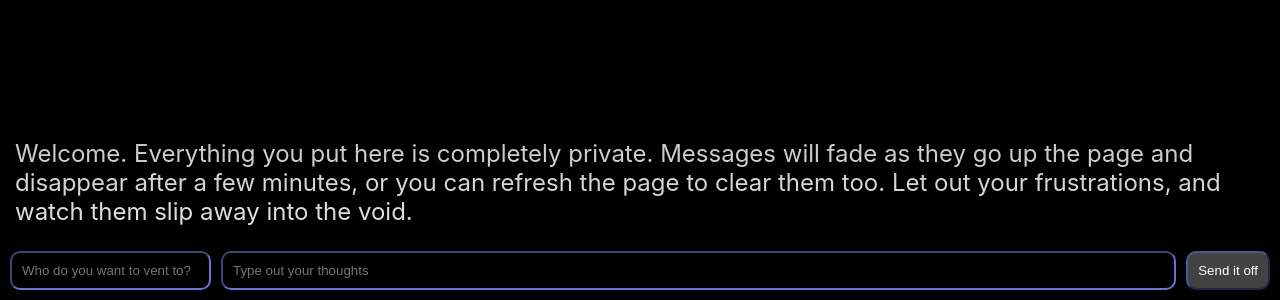
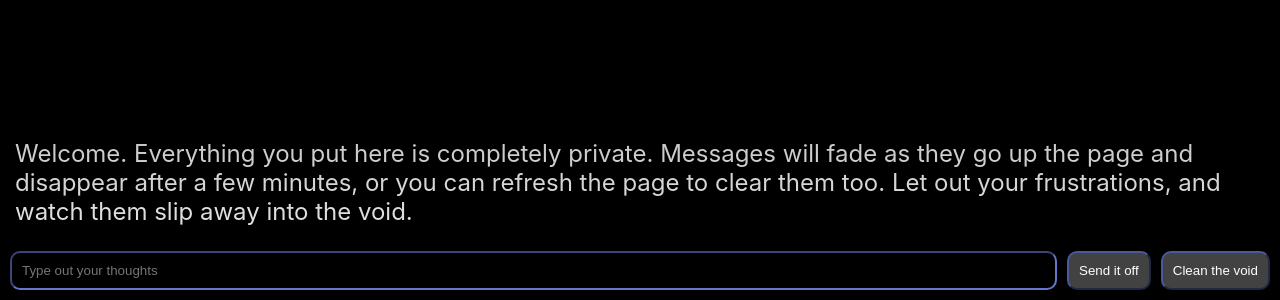
Before and after one commit to Minion3665/voidvent, a Next.js app: page /voidvent/ in a window 1280 px wide. Shown: the part 500-800 px from the top of the page. Built offline with nearby package versions, Linux system fonts and the light colour scheme.

Commit message:
Update index.js

```diff
--- a/pages/index.js
+++ b/pages/index.js
@@ -9,6 +9,7 @@ export default class Home extends Component {
         this.handleToChange = this.handleToChange.bind(this);
         this.handleMessageChange = this.handleMessageChange.bind(this);
         this.handleSubmit = this.handleSubmit.bind(this);
+        this.handleClear = this.handleClear.bind(this);
 
         this.messageInputBox = createRef();
     }
@@ -41,13 +42,18 @@ export default class Home extends Component {
         })
     }
 
+    handleClear(event) {
+        event.preventDefault();
+        this.setState({prev_to: null, messages: ["Poof: it's gone; hopefully you feel a little better after letting your frustrations out. If there's something you still need to vent about feel free to continue..."], message: ''})
+    }
+
     render() {
         return (
             <div className={styles.background}>
-                <form onSubmit={this.handleSubmit}>
-                    <input onChange={this.handleToChange} value={this.state.to} placeholder={"Who do you want to vent to?"}/>
+                <form onSubmit={this.handleSubmit} onReset={this.handleClear}>
                     <input ref={this.messageInputBox} onChange={this.handleMessageChange} value={this.state.message} className={styles.thoughts} placeholder={"Type out your thoughts"}/>
                     <button type={"submit"}>Send it off</button>
+                    <button type={"reset"}>Clean the void</button>
                 </form>
                 <div className={styles.vents}>
                     {this.state.messages.map(
```
